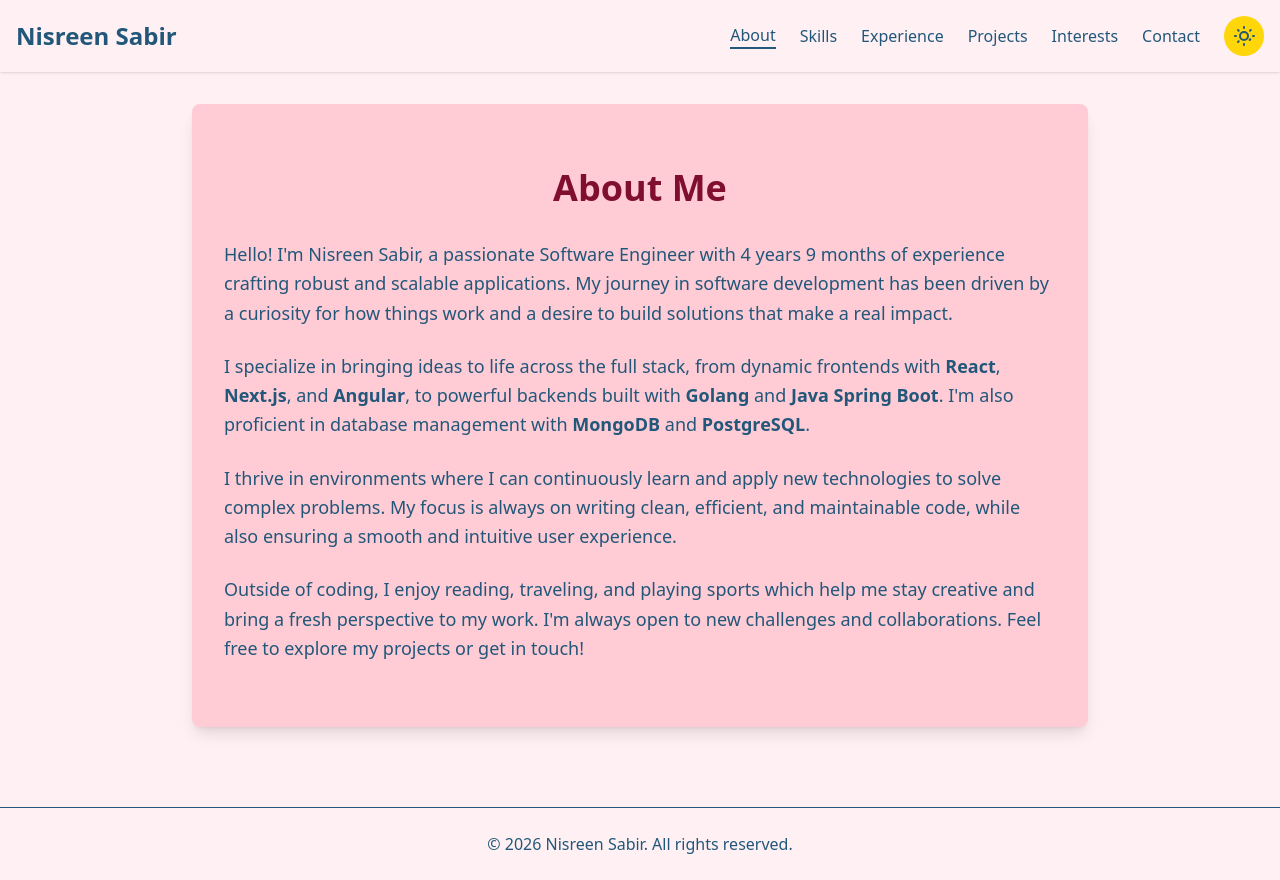
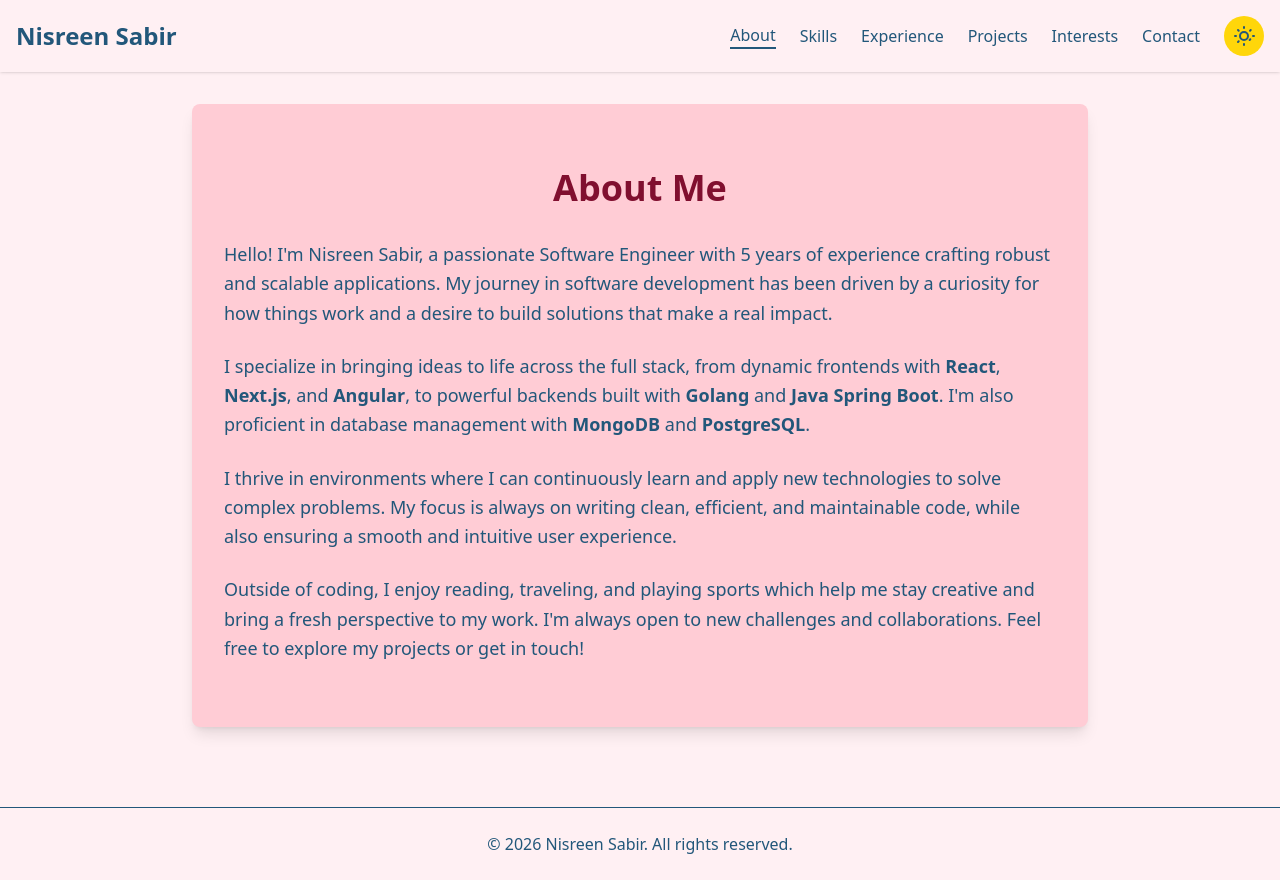
Before and after one commit to nisreen991/portfolio, a Next.js app in the folder my-portfolio/: page /about-me in a window 1280 px wide. Built offline with nearby package versions, Linux system fonts and the light colour scheme.

Commit message:
Update experience duration in About Me section

```diff
--- a/my-portfolio/src/app/about-me/page.jsx
+++ b/my-portfolio/src/app/about-me/page.jsx
@@ -23,7 +23,7 @@ export default function AboutMe() {
       <motion.h2 variants={itemVariants} className="text-4xl font-extrabold text-foreground mb-8 text-center">About Me</motion.h2>
       <motion.div variants={containerVariants} className="text-lg text-text-color leading-relaxed space-y-6">
         <motion.p variants={itemVariants}>
-          Hello! I'm Nisreen Sabir, a passionate Software Engineer with 4 years 9 months of experience crafting robust and scalable applications.
+          Hello! I'm Nisreen Sabir, a passionate Software Engineer with 5 years of experience crafting robust and scalable applications.
           My journey in software development has been driven by a curiosity for how things work and a desire to build solutions that make a real impact.
         </motion.p>
         <motion.p variants={itemVariants}>
```
